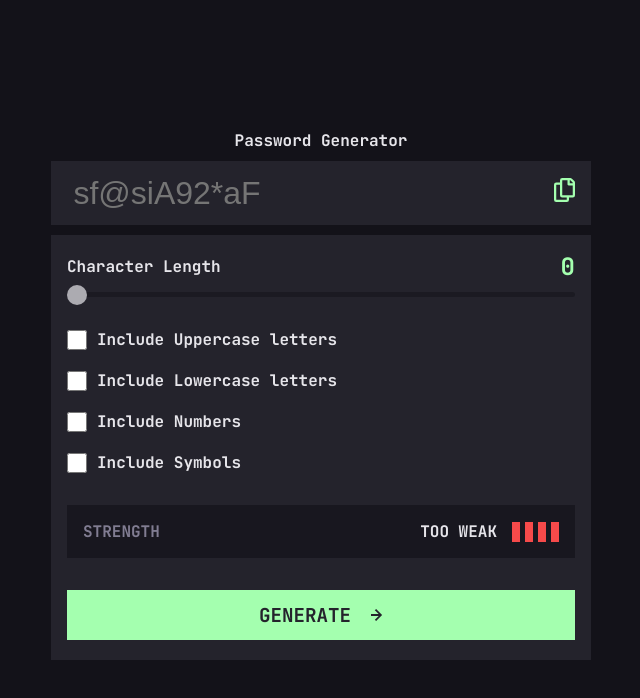
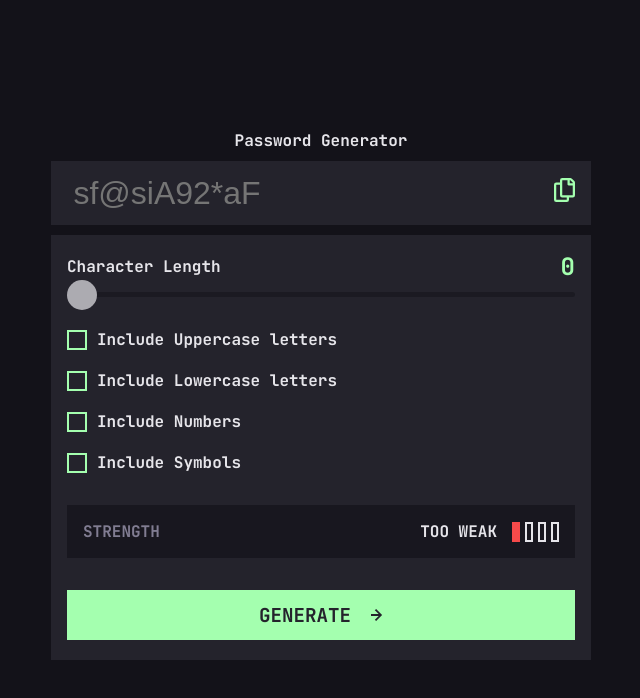
Before and after one commit to Jhay-Great/passwordGen, an Angular app: page / in a window 1280 px wide. Both pictures are taken after a click on the button "GENERATE". Shown: the top 698 px of the page, without its empty margins (319-959 px from the left). Built offline with nearby package versions, Linux system fonts and the light colour scheme.

Commit message:
feature: password meter

```diff
--- a/src/app/app.component.html
+++ b/src/app/app.component.html
@@ -59,11 +59,40 @@
       <div>
         <p>{{passwordStrength}}</p>
         <div class="strength_gauge">
+          @if (!passwordStrength) {
+            <div></div>
+            <div></div>
+            <div></div>
+            <div></div>
+          }
+          @if (passwordStrength === 'too weak') {
+            <div [ngStyle]="handleStrengthGauge()"></div>
+            <div></div>
+            <div></div>
+            <div></div>
+          }
+          @if (passwordStrength === 'weak') {
+            <div [ngStyle]="handleStrengthGauge()"></div>
+            <div [ngStyle]="handleStrengthGauge()"></div>
+            <div></div>
+            <div></div>
+          }
+          @if (passwordStrength === 'medium') {
+            <div [ngStyle]="handleStrengthGauge()"></div>
+            <div [ngStyle]="handleStrengthGauge()"></div>
+            <div [ngStyle]="handleStrengthGauge()"></div>
+            <div></div>
+          }
+          @if (passwordStrength === 'strong') {
+            <div [ngStyle]="handleStrengthGauge()"></div>
+            <div [ngStyle]="handleStrengthGauge()"></div>
+            <div [ngStyle]="handleStrengthGauge()"></div>
+            <div [ngStyle]="handleStrengthGauge()"></div>
+          }
           <!-- loop through this about 4 times -->
-           @for (gauge of [0, 1, 2, 3]; track $index) {
+           <!-- @for (gauge of [0, 1, 2, 3]; track $index) {
              <div [ngStyle]="handleStrengthGauge()"></div>
-
-           }
+           } -->
           <!-- <div></div>
           <div></div>
           <div></div> -->
--- a/src/app/app.component.scss
+++ b/src/app/app.component.scss
@@ -112,12 +112,13 @@ h1 {
         input:active {
             // background: $bg-secondary-color;
         }
+        // webkit browsers
         input::-webkit-slider-thumb {
             -webkit-appearance: none;
             appearance: none;
-            width: 20px;
-            height: 20px;
-            border-radius: 50%;
+            width: 30px;
+            height: 30px;
+            border-radius: 100%;
             background: $bg-smoke-white;
             cursor: pointer;
         }
@@ -145,7 +146,14 @@ h1 {
         input:focus::-webkit-slider-runnable-track::before {
             width: calc(var(--value) * 100%);
         }
+
+        // moz browsers for firefox
+        &::-moz-range-progress {
+            /* ... */
+            background: $bg-secondary-color;
+        }
     }
+
 }
 
 .criteria {
@@ -165,9 +173,18 @@ h1 {
         input {
             width: 20px;
             height: 20px;
-            accent-color: $bg-secondary-color;
+            appearance: none;
+            border: 2px solid #a4ffaf;
 
             cursor: pointer;
+
+            // &::-ms-check,
+            // &:checked {
+            //     accent-color: $bg-secondary-color;
+            //     appearance: auto;
+
+            // }
+
         }
 
         label {
```
Also changed, not shown: src/app/app.component.ts (line endings or trailing spaces).
